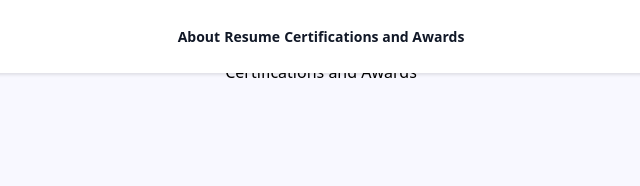
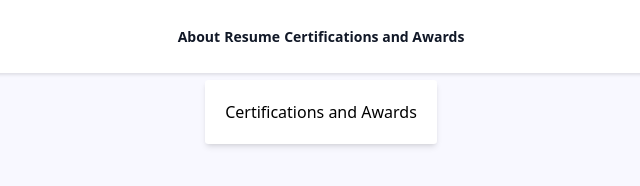
Before and after one commit to AJBrinas/web-portfolio, a website: page certificationsAwards.html in a window 1280 px wide. Shown: the whole page, without its empty margins (319-959 px from the left). Drawn offline with Linux system fonts and the light colour scheme.

```diff
--- a/certificationsAwards.html
+++ b/certificationsAwards.html
@@ -22,7 +22,7 @@
         </nav>
     </header>
 
-    <div name="body" class="p-12">
+    <div id="body" class="container flex">
         <p>Certifications and Awards</p>
     </div>
 </body>
--- a/src/input.css
+++ b/src/input.css
@@ -23,7 +23,7 @@
 
 
 
-#about {
+#body {
     background-color: white;
     padding: 20px;
     justify-content: center;
```
Also changed, not shown: index.html (+1 -1 lines), resume.html (+1 -1 lines).
